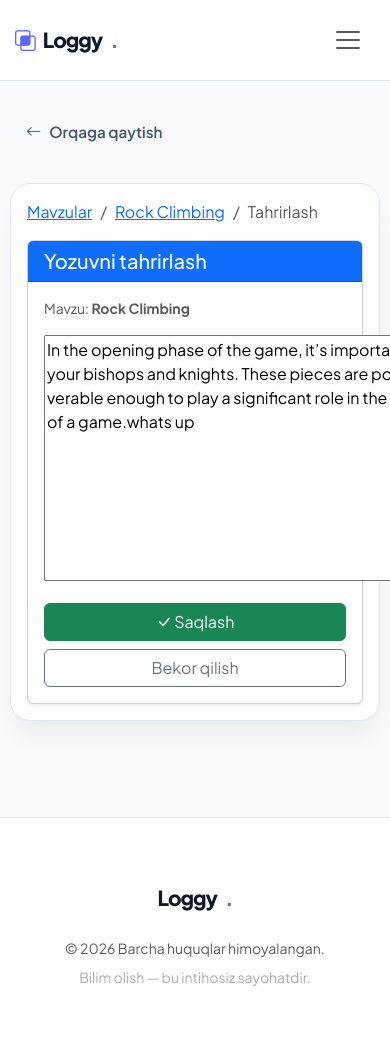
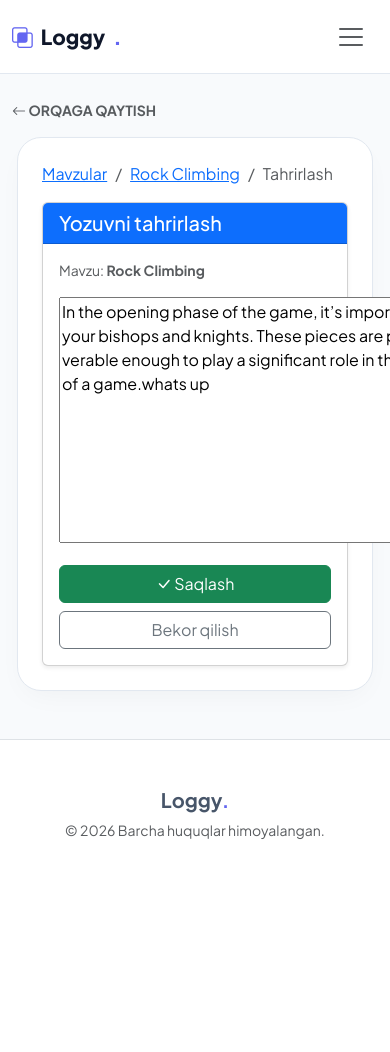
Before and after one commit to Nizomiddin2006/Learning_Log, a Django app: page /edit_entry/2/ in a window 390 px wide; the page is wider, and only the part inside the window is pictured. After the commit the page ends 839 px from the top of that part, so only its background shows below. Run offline with Django 5.2, Linux system fonts and the light colour scheme; a user stored in the database is signed in; data comes from the database, SQL or seed files in the repository.

Commit message:
Full responsive base.html update

```diff
--- a/learning_logs/templates/learning_logs/base.html
+++ b/learning_logs/templates/learning_logs/base.html
@@ -17,7 +17,7 @@
             --background: #f8fafc;
             --text-heading: #0f172a;
             --text-body: #475569;
-            --nav-bg: rgba(255, 255, 255, 0.85);
+            --nav-bg: rgba(255, 255, 255, 0.95);
             --border: #e2e8f0;
         }
 
@@ -26,15 +26,13 @@
             background-color: var(--background);
             color: var(--text-body);
             -webkit-font-smoothing: antialiased;
-            text-rendering: optimizeLegibility;
             overflow-x: hidden;
         }
 
-        /* Modern Gradient Brand */
+        /* Navigatsiya */
         .navbar-brand {
             font-weight: 800;
             font-size: 1.6rem;
-            letter-spacing: -1px;
             color: var(--text-heading) !important;
             display: flex;
             align-items: center;
@@ -42,44 +40,40 @@
         }
         .brand-dot { color: var(--accent); }
 
-        /* Floating Navbar */
         .navbar {
-            padding: 1.2rem 0;
-            backdrop-filter: blur(16px) saturate(180%);
+            padding: 1rem 0;
+            backdrop-filter: blur(16px);
             background: var(--nav-bg);
             border-bottom: 1px solid var(--border);
-            transition: all 0.3s ease;
         }
 
-        /* Glassmorphism Content Box */
+        /* Asosiy oq blok (Glassmorphism) */
         .content-box {
             background: var(--surface);
             border-radius: 32px;
             padding: 3.5rem;
             border: 1px solid var(--border);
-            box-shadow: 0 4px 6px -1px rgba(0, 0, 0, 0.02),
-                        0 20px 25px -5px rgba(0, 0, 0, 0.05);
-            transition: transform 0.3s ease;
+            box-shadow: 0 10px 30px -10px rgba(0, 0, 0, 0.05);
+            animation: fadeIn 0.6s ease-out;
         }
 
-        /* Advanced Buttons */
+        /* Tugmalar */
         .btn-brand {
             background: var(--accent);
             color: white;
             border: none;
             padding: 0.8rem 1.8rem;
-            border-radius: 16px;
+            border-radius: 14px;
             font-weight: 700;
-            transition: all 0.4s cubic-bezier(0.175, 0.885, 0.32, 1.275);
+            transition: all 0.3s cubic-bezier(0.4, 0, 0.2, 1);
         }
         .btn-brand:hover {
             background: #4f46e5;
             color: white;
-            transform: translateY(-3px) scale(1.02);
-            box-shadow: 0 15px 30px -5px rgba(99, 102, 241, 0.4);
+            transform: translateY(-2px);
+            box-shadow: 0 10px 20px -5px rgba(99, 102, 241, 0.4);
         }
 
-        /* Profile & Logout Section */
         .user-pill {
             background: var(--accent-soft);
             padding: 6px 16px;
@@ -87,101 +81,41 @@
             display: flex;
             align-items: center;
             gap: 10px;
-            border: 1px solid rgba(99, 102, 241, 0.1);
         }
 
         .logout-btn-circle {
-            width: 42px;
-            height: 42px;
+            width: 42px; height: 42px;
             border-radius: 50%;
-            display: flex;
-            align-items: center;
-            justify-content: center;
-            background: #fff;
-            color: #ef4444;
-            border: 1px solid #fee2e2;
-            transition: all 0.2s;
-        }
-        .logout-btn-circle:hover {
-            background: #ef4444;
-            color: #fff;
-            transform: rotate(90deg);
+            display: flex; align-items: center; justify-content: center;
+            background: #fff; color: #ef4444; border: 1px solid #fee2e2;
+            transition: 0.3s;
         }
 
-        /* Back Button - Minimalist */
-        .back-nav {
-            display: inline-flex;
-            align-items: center;
-            gap: 8px;
-            color: var(--text-body);
-            text-decoration: none;
-            font-weight: 600;
-            font-size: 0.95rem;
-            margin-bottom: 2rem;
-            padding: 8px 16px;
-            border-radius: 12px;
-            transition: all 0.2s;
-        }
-        .back-nav:hover {
-            background: var(--accent-soft);
-            color: var(--accent);
+        /* Mobil qurilmalar uchun (Responsive) */
+        @media (max-width: 768px) {
+            .content-box {
+                padding: 1.5rem; /* Ichki bo'shliqni kamaytirdik */
+                border-radius: 24px;
+                margin: 0 5px; /* Yonlaridan ozgina masofa */
+            }
+            .main-container {
+                margin-top: 1.5rem;
+                margin-bottom: 3rem;
+            }
+            .navbar-brand { font-size: 1.3rem; }
+            .navbar-collapse {
+                background: white;
+                margin-top: 1rem;
+                padding: 1rem;
+                border-radius: 15px;
+                box-shadow: 0 10px 20px rgba(0,0,0,0.05);
+            }
         }
 
-        /* Layout */
-        .main-container {
-            margin-top: 4rem;
-            margin-bottom: 6rem;
-        }
-
-        footer {
-            background: var(--surface);
-            padding: 4rem 0;
-            border-top: 1px solid var(--border);
-        }
-
-        /* Micro-animations */
         @keyframes fadeIn {
-            from { opacity: 0; transform: translateY(20px); }
+            from { opacity: 0; transform: translateY(15px); }
             to { opacity: 1; transform: translateY(0); }
         }
-        .content-box { animation: fadeIn 0.6s ease-out; }
-
-        /* Mobil qurilmalar uchun moslashtirish */
-@media (max-width: 768px) {
-    .content-box {
-        padding: 1.5rem; /* Telefonda ichki joyni kamaytiramiz */
-        border-radius: 20px; /* Burchaklarni biroz yumshatamiz */
-    }
-
-    .main-container {
-        margin-top: 2rem; /* Tepadan masofani kamaytiramiz */
-        padding: 0 10px; /* Yon tomondan biroz joy tashlaymiz */
-    }
-
-    .navbar-brand {
-        font-size: 1.3rem; /* Brand nomini biroz kichraytiramiz */
-    }
-
-    .user-pill {
-        display: none !important; /* Telefonda foydalanuvchi nomini yashirib turamiz (joy tejash uchun) */
-    }
-
-    .btn-brand {
-        padding: 0.6rem 1.2rem;
-        font-size: 0.9rem;
-    }
-}
-
-/* Juda kichik ekranlar uchun (iPhone SE kabi) */
-@media (max-width: 400px) {
-    .navbar .container {
-        padding: 0 15px;
-    }
-    .content-box {
-        padding: 1rem;
-    }
-}
-
     </style>
 </head>
 <body class="d-flex flex-column min-vh-100">
@@ -192,12 +126,12 @@
                 <i class="bi bi-intersect brand-dot"></i> Loggy<span class="brand-dot">.</span>
             </a>
 
-            <button class="navbar-toggler border-0" type="button" data-bs-toggle="collapse" data-bs-target="#navbarNav">
+            <button class="navbar-toggler border-0 shadow-none" type="button" data-bs-toggle="collapse" data-bs-target="#navbarNav">
                 <span class="navbar-toggler-icon"></span>
             </button>
 
             <div class="collapse navbar-collapse" id="navbarNav">
-                <ul class="navbar-nav me-auto ps-lg-5">
+                <ul class="navbar-nav me-auto ps-lg-4">
                     <li class="nav-item">
                         <a class="nav-link fw-semibold px-3 text-dark" href="{% url 'learning_logs:topics' %}">
                             <i class="bi bi-stack me-1"></i> Mavzular
@@ -205,21 +139,21 @@
                     </li>
                 </ul>
 
-                <div class="d-flex align-items-center gap-3">
+                <div class="d-flex flex-column flex-lg-row align-items-lg-center gap-3">
                     {% if user.is_authenticated %}
-                        <div class="user-pill d-none d-sm-flex">
+                        <div class="user-pill">
                             <i class="bi bi-person-circle text-accent fs-5"></i>
                             <span class="fw-bold text-dark fs-6">{{ user.username }}</span>
                         </div>
-                        <form action="{% url 'users:logout' %}" method="post" class="m-0">
+                        <form action="{% url 'user:logout' %}" method="post" class="m-0">
                             {% csrf_token %}
                             <button type="submit" class="logout-btn-circle" title="Chiqish">
                                 <i class="bi bi-power"></i>
                             </button>
                         </form>
                     {% else %}
-                        <a href="{% url 'users:login' %}" class="btn btn-link text-decoration-none text-dark fw-bold px-4">Kirish</a>
-                        <a href="{% url 'users:register' %}" class="btn btn-brand">Boshlash</a>
+                        <a href="{% url 'user:login' %}" class="btn btn-link text-decoration-none text-dark fw-bold">Kirish</a>
+                        <a href="{% url 'user:register' %}" class="btn btn-brand">Boshlash</a>
                     {% endif %}
                 </div>
             </div>
@@ -228,10 +162,10 @@
 
     <main class="container main-container">
         <div class="row justify-content-center">
-            <div class="col-xl-8 col-lg-10">
+            <div class="col-xl-8 col-lg-10 col-12">
                 {% if request.resolver_match.url_name != 'index' %}
-                    <a href="javascript:history.back()" class="back-nav">
-                        <i class="bi bi-arrow-left"></i> Orqaga qaytish
+                    <a href="javascript:history.back()" class="text-decoration-none text-muted mb-3 d-inline-block fw-bold small">
+                        <i class="bi bi-arrow-left"></i> ORQAGA QAYTISH
                     </a>
                 {% endif %}
 
@@ -242,17 +176,10 @@
         </div>
     </main>
 
-    <footer class="text-center mt-auto">
+    <footer class="text-center mt-auto py-5 border-top bg-white">
         <div class="container">
-            <div class="mb-4">
-                <a class="navbar-brand justify-content-center" href="#">
-                    Loggy<span class="brand-dot">.</span>
-                </a>
-            </div>
-            <div class="text-muted small mb-0">
-                &copy; 2026 Barcha huquqlar himoyalangan. <br>
-                <span class="opacity-50 mt-2 d-block">Bilim olish — bu intihosiz sayohatdir.</span>
-            </div>
+            <h5 class="fw-bold">Loggy<span class="brand-dot">.</span></h5>
+            <p class="text-muted small">© 2026 Barcha huquqlar himoyalangan.</p>
         </div>
     </footer>
 
```
